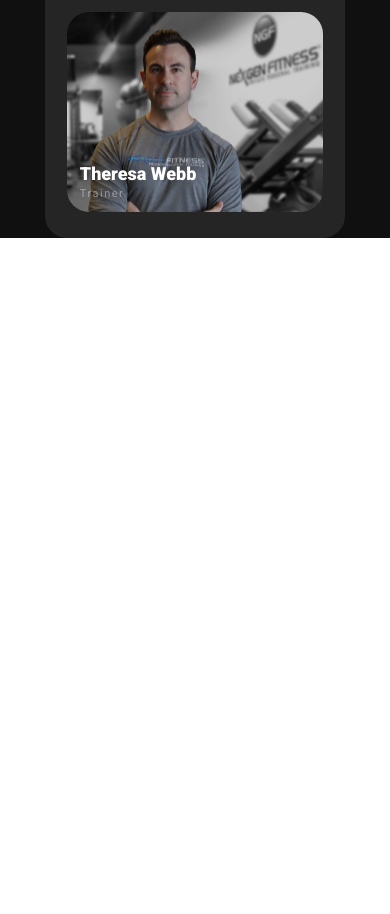
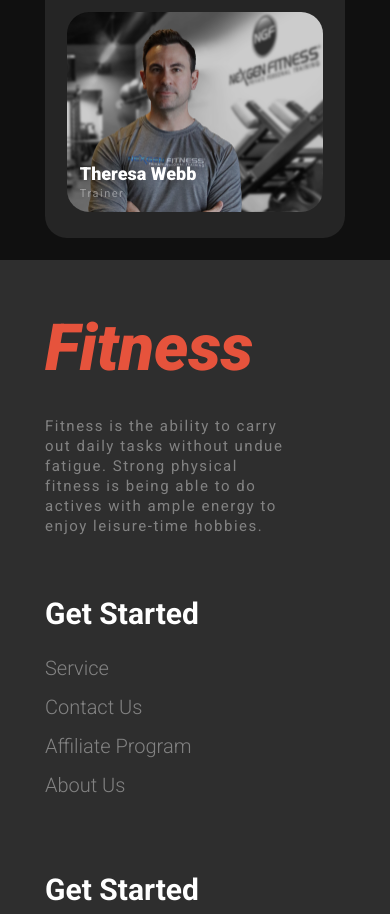
Before and after one commit to jahan404/Gymnasium_project, a plain HTML site: page index.html in a window 390 px wide. Shown: the part 4166-5080 px from the top of the page. Before the commit the page ends 4420 px from the top, so only its background shows below. Drawn offline with Linux system fonts and the light colour scheme; a web font is replaced by a local one.

Commit message:
adding complete responsive footer

```diff
--- a/index.html
+++ b/index.html
@@ -201,10 +201,39 @@
             </div>
           </section>
 
+
     </main>
 
     <footer>
+           <div class="footer-container">
 
+
+            <div class="footer-card-container display">
+
+                <div class="footer-left">
+                    <h1>Fitness</h1>
+                    <p> Fitness is the ability to carry out daily tasks without undue fatigue. Strong physical fitness is being able to do actives with ample energy to enjoy leisure-time hobbies.</p>
+                </div>
+
+                <div class="footer-middle">
+                    <h3>Get Started</h3>
+                    <p>Service</p>
+                    <p>Contact Us</p>
+                    <p>Affiliate Program</p>
+                    <p>About Us</p>
+                </div>
+
+                <div class="footer-right">
+                    <h3>Get Started</h3>
+                    <p>Fitness</p>
+                    <p>Platform</p>
+                    <p>Workout Library</p>
+                    <p>App Design</p>
+                </div>
+
+            </div>
+            <h2>All right reserved &copy;Fitness 2024</h2>
+           </div>
     </footer>
 </body>
 </html>
--- a/styles/responsive.css
+++ b/styles/responsive.css
@@ -240,6 +240,14 @@
     }
 
 
+
+
+
+
+
+
+
+
     .meet-our-team-grid-images{
         display: grid;
         grid-template-columns: repeat(12,1fr);
@@ -320,4 +328,48 @@
         font-size: 11px;
     }
 
+
+    /* footer */
+
+    .footer-container{
+        max-width: 300px;
+        margin: 0 auto;
+    }
+    .footer-card-container{
+        flex-direction: column;
+    }
+
+
+    .footer-middle p, .footer-right p{
+        color: white;
+        font-size: 20px;
+        font-weight: 300;
+        opacity: 0.4;
+        margin-top: 5px;
+        margin-bottom: 15px;
+    }
+
+
+    .footer-left{
+        width: 90%;
+    }
+    .footer-middle{
+        width: 90%;
+        padding: 0;
+    }
+    .footer-right{
+        width: 90%;
+        padding-left: 0px;
+    }
+
+    .footer-container h2{
+        color: white;
+        font-size: 18px;
+        font-weight: 400;
+        opacity: 0.4;
+        padding: 20px;
+        padding-left: 0px;
+        text-align: left;
+    }
+
 }
--- a/styles/styles.css
+++ b/styles/styles.css
@@ -325,7 +325,7 @@ header{
     margin: 0 auto;
 
     /* border-radius: 22px; */
-    /* padding-bottom: 22px; */
+    padding-bottom: 22px;
 }
 .meet-our-team-container>h1{
     color: white;
@@ -338,7 +338,10 @@ header{
     font-size: 22px;
     font-weight: 900;
 }
-.meet-our-team-container > p{
+
+/* shared-style */
+.meet-our-team-container > p,
+ .footer-left p{
     width: 60%;
     color: white;
     font-size: 12px;
@@ -346,9 +349,7 @@ header{
     opacity: 0.4;
     line-height: 20px;
     letter-spacing: 1.5px;
-    margin-bottom: 50px;
 
-    /* border: 2px solid red; */
     text-align: center;
 
     margin: 0 auto;
@@ -429,3 +430,74 @@ header{
 }
 
 /* https://developer.mozilla.org/en-US/docs/Web/CSS/object-position */
+
+
+
+/*/////////////////////// footer //////////////////////////*/
+footer{
+    background-color: rgba(32, 32, 32, 0.937);
+}
+.footer-container{
+    max-width: 1150px;
+    margin: 0 auto;
+}
+.footer-card-container{
+    padding-bottom: 50px;
+
+    border-bottom: 1px solid rgb(96, 94, 94);
+}
+.footer-card-container h1{
+    padding-top: 50px;
+    color: rgb(230, 83, 60);
+    font-size: 65px;
+    font-weight: 800;
+    font-style: italic;
+
+    margin-bottom: 30px;
+}
+.footer-left p{
+    font-size: 15px;
+    margin: 0;
+    text-align: left;
+    width: 90%;
+}
+
+.footer-middle p, .footer-right p{
+    color: white;
+    font-size: 22px;
+    font-weight: 400;
+    opacity: 0.4;
+    margin-top: 5px;
+    margin-bottom: 15px;
+}
+.footer-container h3{
+
+    padding-top: 60px;
+    color: white;
+    font-size: 30px;
+    font-weight: 700;
+
+    margin-bottom: 25px;
+}
+
+.footer-left{
+    width: 50%;
+}
+.footer-middle{
+    width: 25%;
+    padding-left: 100px;
+}
+.footer-right{
+    width: 25%;
+    padding-left: 100px;
+}
+
+.footer-container h2{
+    color: white;
+    font-size: 20px;
+    font-weight: 400;
+    opacity: 0.4;
+    padding: 20px;
+    padding: 20px;
+    text-align: center;
+}
```
